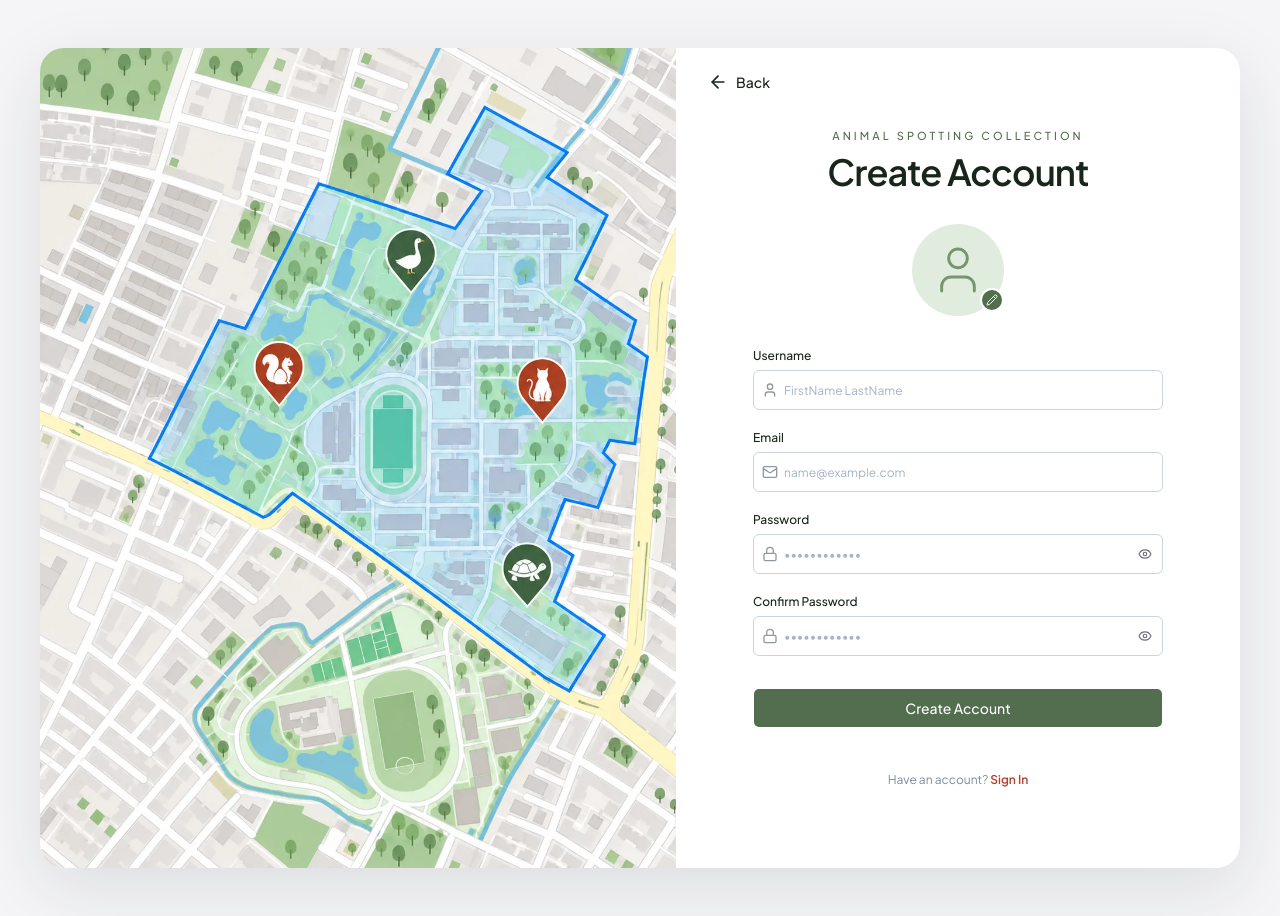
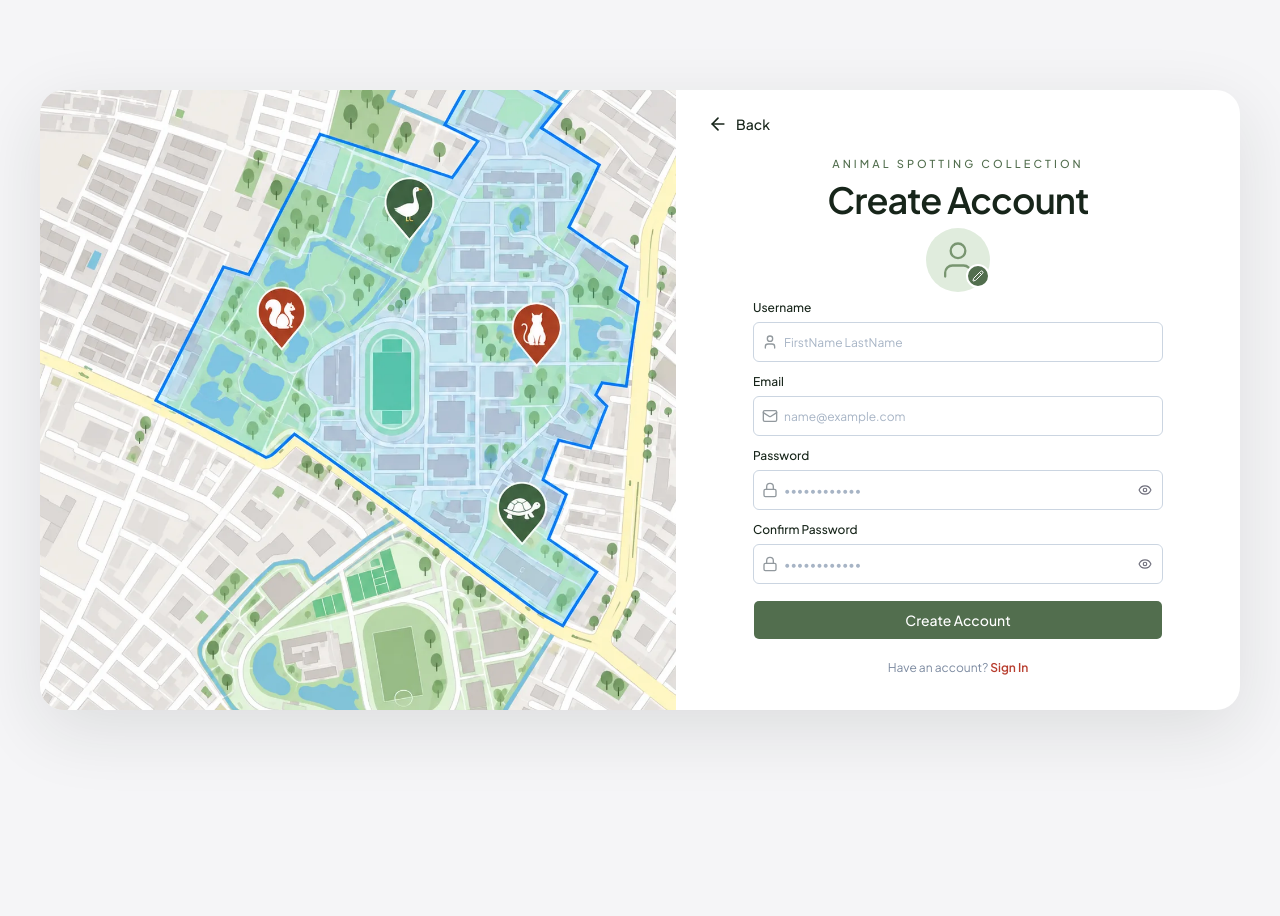
Before and after one commit to Kittikav1n/ANIMAL-SPOTTING-COLLECTION, a Next.js app in the folder my-web-app/: page /register in a window 1280 px wide. After the commit the page ends 800 px from the top, so only its background shows below. Built offline with nearby package versions, Linux system fonts and the light colour scheme.

Commit message:
edit -h-

```diff
--- a/my-web-app/app/login/page.tsx
+++ b/my-web-app/app/login/page.tsx
@@ -23,15 +23,15 @@ export default function Login() {
 
     return (
         <main className="flex min-h-svh items-center justify-center bg-[#F5F5F7] px-0 py-0 text-[#17251A] sm:px-6 sm:py-8 lg:px-10 lg:py-12">
-            <div className="grid w-full max-w-[1280px] overflow-hidden bg-white shadow-[0_20px_70px_rgba(23,37,26,.11)] sm:rounded-[24px] lg:h-[820px] lg:grid-cols-[53%_47%]">
+            <div className="grid w-full max-w-[1280px] overflow-hidden bg-white shadow-[0_20px_70px_rgba(23,37,26,.11)] sm:rounded-[24px] lg:min-h-[620px] lg:grid-cols-[53%_47%]">
                 <div
                     role="img"
                     aria-label="Illustrated KMUTT spotting map with goose, cat, squirrel, and turtle icons"
-                    className="hidden bg-[#E9ECE5] bg-cover bg-center bg-no-repeat lg:block lg:min-h-[760px]"
+                    className="hidden bg-[#E9ECE5] bg-cover bg-center bg-no-repeat lg:block"
                     style={{ backgroundImage: `url(${registerMap.src})` }}
                 />
 
-                <section aria-labelledby="login-title" className="relative flex min-h-svh items-center justify-center px-6 pt-14 pb-6 sm:min-h-0 sm:px-10 sm:pt-16 sm:pb-10 lg:min-h-[780px] lg:py-16">
+                <section aria-labelledby="login-title" className="relative flex min-h-svh items-center justify-center px-6 pt-14 pb-6 sm:min-h-0 sm:px-10 sm:pt-16 sm:pb-10 lg:pt-14 lg:pb-6">
                     <Link href="/" aria-label="Back to home" className="absolute top-2 left-4 inline-flex min-h-11 items-center gap-2 rounded-sm px-2 text-sm font-medium hover:bg-[#F5F5F7] focus-visible:outline-2 focus-visible:outline-offset-2 focus-visible:outline-[#526E4E] sm:top-3 sm:left-6">
                         <ArrowLeft aria-hidden="true" className="size-5" />
                         Back
--- a/my-web-app/app/register/page.tsx
+++ b/my-web-app/app/register/page.tsx
@@ -2,7 +2,7 @@
 
 import { useState, type FormEvent } from "react";
 import Link from "next/link";
-import registerMap from "@/app/register/register-map.webp";
+import registerMap from "./register-map.webp";
 import { ArrowLeft, User, Mail, Lock, Eye, EyeOff, Pencil } from "lucide-react";
 import { Button } from "@/components/ui/button";
 import {
@@ -11,6 +11,17 @@ import {
     InputGroupInput,
     InputGroupButton,
 } from "@/components/ui/input-group";
+
+function MapPanel() {
+    return (
+        <div
+            role="img"
+            aria-label="Illustrated KMUTT spotting map with goose, cat, squirrel, and turtle icons"
+            className="hidden bg-[#E9ECE5] bg-cover bg-center bg-no-repeat lg:block"
+            style={{ backgroundImage: `url(${registerMap.src})` }}
+        />
+    );
+}
 
 export default function Register() {
     const [showPassword, setShowPassword] = useState(false);
@@ -30,15 +41,10 @@ export default function Register() {
 
     return (
         <main className="flex min-h-svh items-center justify-center bg-[#F5F5F7] px-0 py-0 text-[#17251A] sm:px-6 sm:py-8 lg:px-10 lg:py-12">
-            <div className="grid w-full max-w-[1280px] overflow-hidden bg-white shadow-[0_20px_70px_rgba(23,37,26,.11)] sm:rounded-[24px] lg:h-[820px] lg:grid-cols-[53%_47%]">
-                <div
-                    role="img"
-                    aria-label="Illustrated KMUTT spotting map with goose, cat, squirrel, and turtle icons"
-                    className="hidden bg-[#E9ECE5] bg-cover bg-center bg-no-repeat lg:block lg:min-h-[760px]"
-                    style={{ backgroundImage: `url(${registerMap.src})` }}
-                />
+            <div className="grid w-full max-w-[1280px] overflow-hidden bg-white shadow-[0_20px_70px_rgba(23,37,26,.11)] sm:rounded-[24px] lg:min-h-[620px] lg:grid-cols-[53%_47%]">
+                <MapPanel/>
 
-            <section aria-labelledby="register-title" className="relative flex min-h-svh items-center justify-center px-6 pt-14 pb-6 sm:min-h-0 sm:px-10 sm:pt-16 sm:pb-10 lg:min-h-[780px] lg:py-14">
+            <section aria-labelledby="register-title" className="relative flex min-h-svh items-center justify-center px-6 pt-14 pb-6 sm:min-h-0 sm:px-10 sm:pt-16 sm:pb-10 lg:pt-14 lg:pb-6">
                 <Link href="/" aria-label="Back to home" className="absolute top-2 left-4 inline-flex min-h-11 items-center gap-2 rounded-sm px-2 text-sm font-medium hover:bg-[#F5F5F7] focus-visible:outline-2 focus-visible:outline-offset-2 focus-visible:outline-[#526E4E] sm:top-3 sm:left-6">
                     <ArrowLeft aria-hidden="true" className="size-5" />
                     Back
@@ -53,12 +59,12 @@ export default function Register() {
                         </h1>
                     </header>
 
-                    <div className="relative mt-5 mb-5 lg:mt-8 lg:mb-8">
-                        <div className="flex size-[72px] items-center justify-center overflow-hidden rounded-full bg-[#E0ECDD] lg:size-[92px]">
+                    <div className="relative my-5 lg:my-2">
+                        <div className="flex size-[72px] items-center justify-center overflow-hidden rounded-full bg-[#E0ECDD] lg:size-16">
                             {avatar ? (
                                 <img src={avatar} alt="Selected profile photo" className="size-full object-cover" />
                             ) : (
-                                <User aria-hidden="true" className="size-11 text-[#789570] lg:size-14" strokeWidth={1.25} />
+                                <User aria-hidden="true" className="size-11 text-[#789570]" strokeWidth={1.25} />
                             )}
                         </div>
                         <label className="absolute right-0 bottom-1 flex size-6 cursor-pointer items-center justify-center rounded-full border-2 border-white bg-[#526E4E] text-white focus-within:ring-2 focus-within:ring-[#526E4E] focus-within:ring-offset-2">
@@ -87,7 +93,7 @@ export default function Register() {
                     </div>
 
                     <form className="w-full" onSubmit={handleSubmit} onChange={() => setMessage("")}>
-                        <div className="flex flex-col gap-4 lg:gap-5">
+                        <div className="flex flex-col gap-4 lg:gap-3">
                             <div className="flex flex-col gap-1.5">
                                 <label htmlFor="username" className="text-xs font-medium">Username</label>
                                 <InputGroup className="h-11 rounded-md border-[#CBD5E1] bg-white lg:h-10">
@@ -131,13 +137,13 @@ export default function Register() {
                             </div>
                         </div>
 
-                        <Button type="submit" className="mt-6 flex h-11 w-full rounded-md bg-[#526E4E] text-sm text-white hover:bg-[#42573F] lg:mt-8 lg:h-10">
+                        <Button type="submit" className="mt-6 flex h-11 w-full rounded-md bg-[#526E4E] text-sm text-white hover:bg-[#42573F] lg:mt-4 lg:h-10">
                             Create Account
                         </Button>
-                        <p role="status" className="mt-3 text-center text-xs text-[#AE3C32]">{message}</p>
+                        <p role="status" className="mt-3 text-center text-xs text-[#AE3C32] lg:mt-1">{message}</p>
                     </form>
 
-                    <p className="mt-6 text-center text-xs text-[#7D8BA1] lg:mt-8">
+                    <p className="mt-6 text-center text-xs text-[#7D8BA1] lg:mt-4">
                         Have an account?{" "}
                         <Link href="/login" className="font-semibold text-[#B83D2E] hover:underline">Sign In</Link>
                     </p>
```
